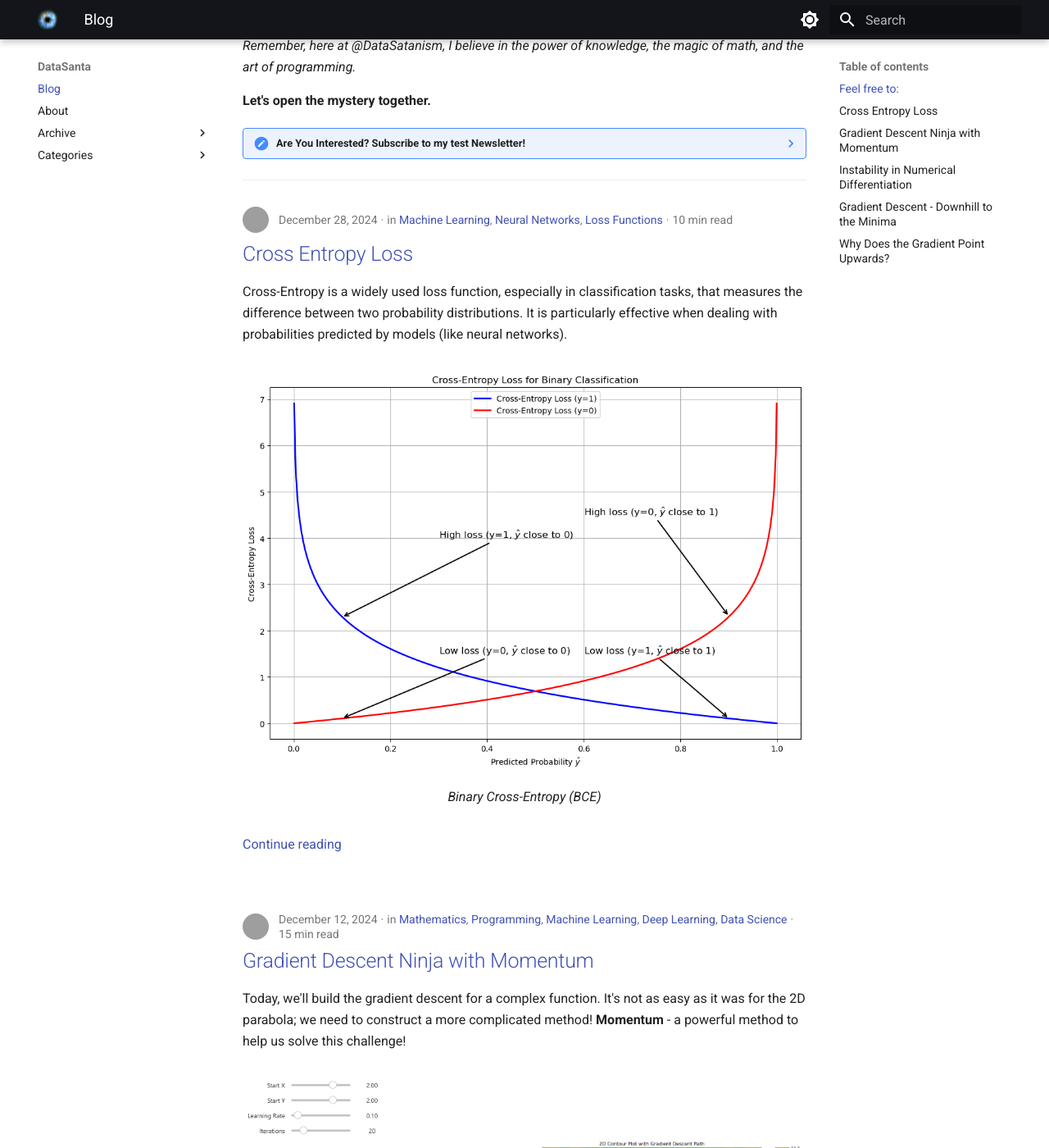
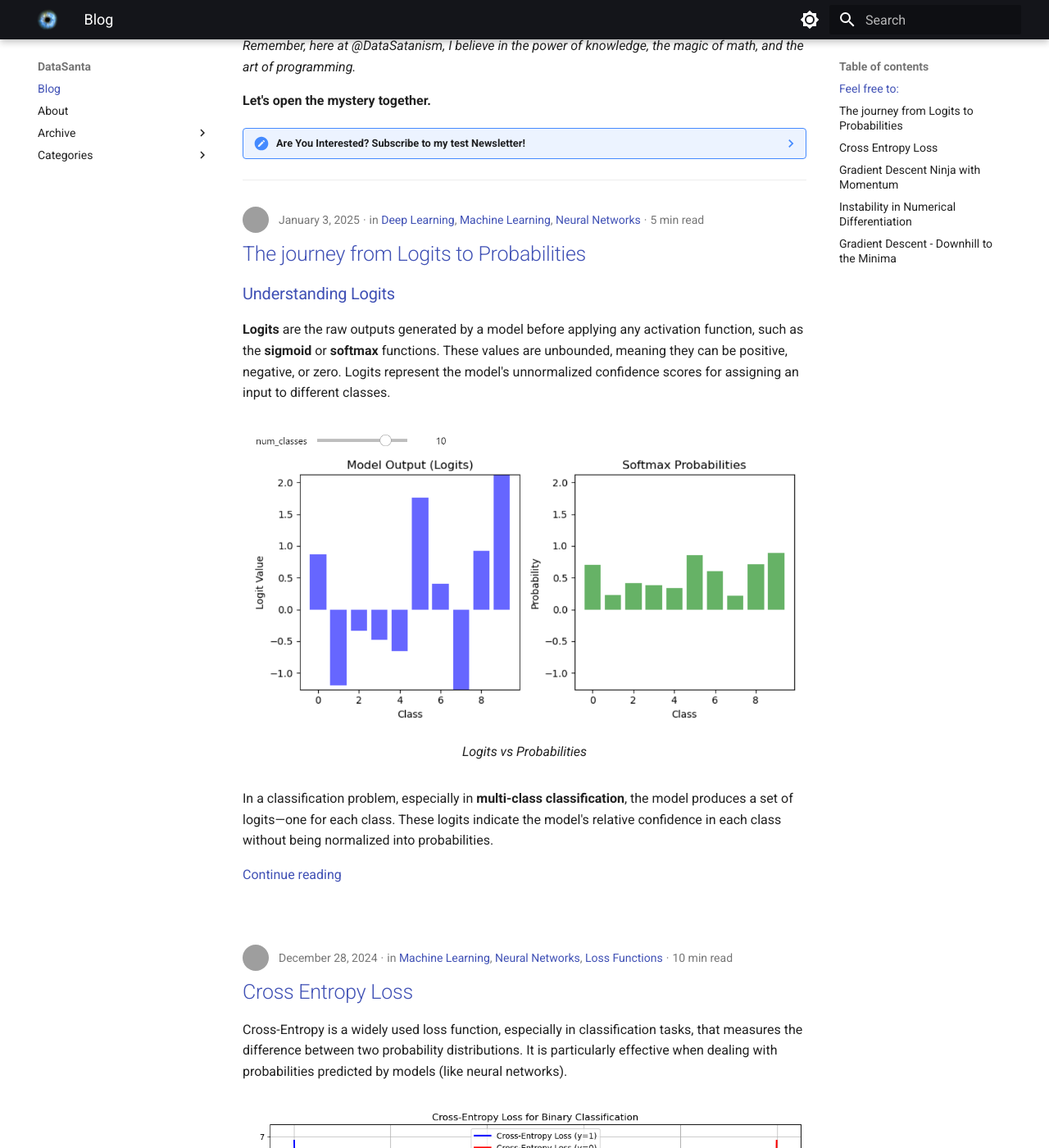
Before and after one commit to nickovchinnikov/datasatanism, an MkDocs documentation site: the page built from docs/index.md, in a window 1280 px wide and 1400 px high, scrolled down 517 px. Shown: the whole window at 82% size. Built offline with MkDocs 1.6.1 and Material for MkDocs 9.7.7, drawn with Linux system fonts in a browser that asks for light colours; some of the changed lines change nothing that is shown; some of the changed text lies outside the part shown; grey boxes are pictures that could not be loaded.

Commit message:
Drop draft status

```diff
--- a/docs/posts/logits_probs_sigmoid.md
+++ b/docs/posts/logits_probs_sigmoid.md
@@ -6,7 +6,6 @@ authors:
 date:
   created: 2025-01-03
 comments: true
-draft: true
 categories:
   - Deep Learning
   - Machine Learning
@@ -33,6 +32,7 @@ In a classification problem, especially in **multi-class classification**, the m
 
 
 <!-- more -->
+
 
 ## **[Check the jupyter notebook](https://github.com/nickovchinnikov/datasatanism/blob/master/code/7.SigmoidLogitsProbs.ipynb)**
 
@@ -178,10 +178,18 @@ class Sigmoid:
 
 ## Sigmoid and derivative plot
 
+The **Sigmoid Function** maps input values to an output range between 0 and 1. For large negative inputs ($x \to -\infty$), the sigmoid output approaches 0. For large positive inputs ($x \to +\infty$), the sigmoid output approaches 1. At $x = 0$, the sigmoid output is 0.5, providing symmetry around the origin.
+
 ![Sigmoid and derivative](../assets/logits_probs_sigmoid/sigmoid_and_derivative.png)
 /// caption
 Sigmoid and derivative
 ///
+
+The **left graph** shows the sigmoid curve. Notice its smooth S-shape transitioning from 0 to 1 as $x$ increases. This smoothness is crucial for backpropagation in neural networks, as it allows gradients to flow efficiently during optimization. This smoothness is crucial for backpropagation in neural networks, as it allows gradients to flow efficiently during optimization.
+
+The **right graph** shows the derivative of the sigmoid function. The peak at $x = 0$ highlights the point of maximum sensitivity. This is the region where the sigmoid responds most strongly to changes in input. At the tails ($x \to \pm\infty$), the derivative diminishes, leading to the vanishing gradient problem in deep networks when using sigmoid in multiple layers.
+
+This derivative shows how the sigmoid output changes with respect to the input $x$.
 
 
 ## Logits to Probabilities
```
